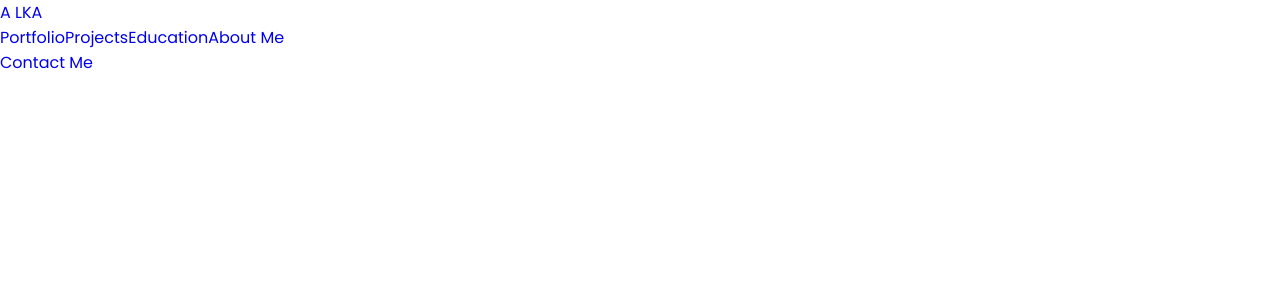
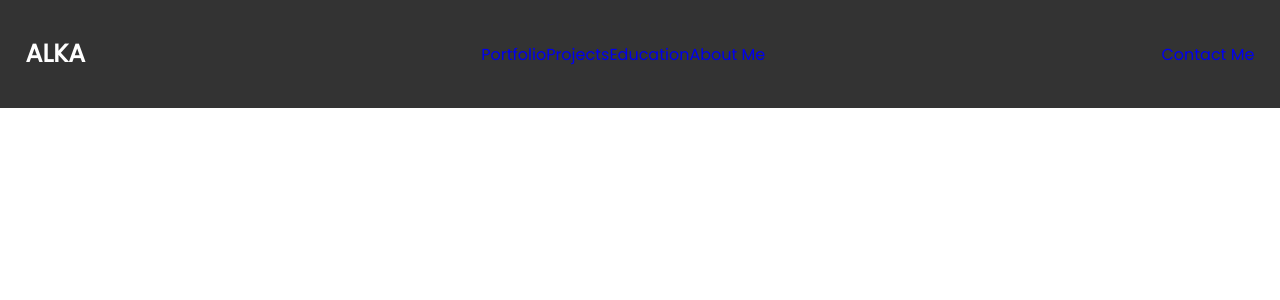
Before and after one commit to alka485/Portfolio_Site, a React (Vite) app: page / in a window 1280 px wide. Shown: the top 300 px of the page. Built offline with nearby package versions, Linux system fonts and the light colour scheme.

Commit message:
modification saved

```diff
--- a/src/component/Header.jsx
+++ b/src/component/Header.jsx
@@ -4,7 +4,7 @@ import React from 'react'
 const Header = () => {
   return (
     <div className='header'>
-      <a href="#" className='logo'>A <span>LK</span>A</a>
+      <a href="#" className='logo'>A<span>LK</span>A</a>
       <nav className='navbar'>
         <a href="#" className='active'>Portfolio</a>
         <a href="#">Projects</a>
--- a/src/index.css
+++ b/src/index.css
@@ -8,3 +8,22 @@
     text-decoration: none;
     list-style-type: none;
 }
+
+/* Header  */
+.header {
+    background: rgba(0,0,0,0.8);
+    display: flex;
+    justify-content: space-between;
+    align-items: center;
+    top: 0;
+    left: 0;
+    width: 100%;
+    padding: 35px 2%;
+}
+
+.logo {
+    font-size: 25px;
+    color: white;
+    font-weight: 600;
+    transition: 0.3s ease;
+}
```
